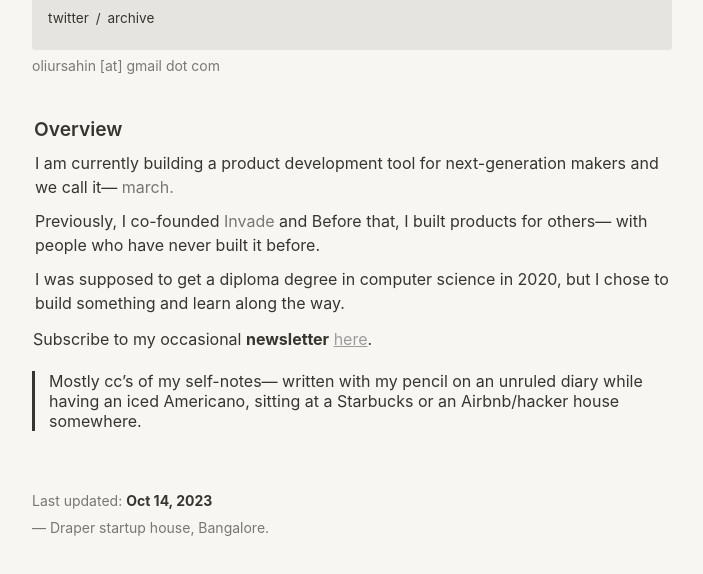
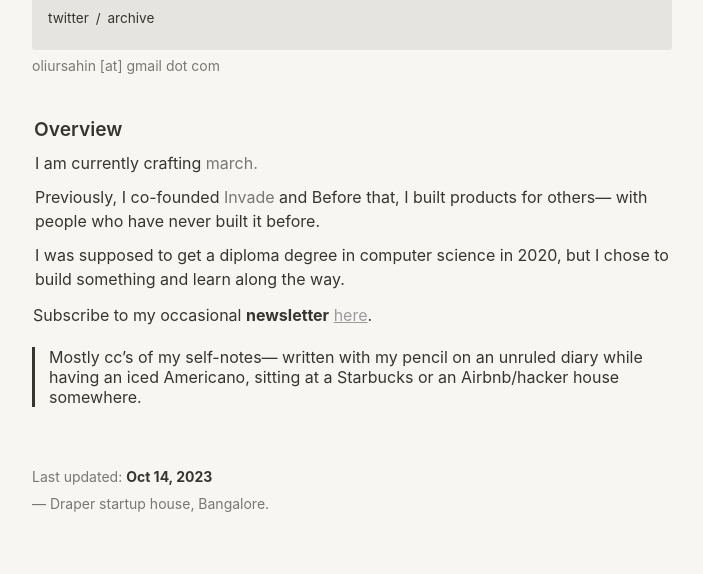
Before and after one commit to oliursahin/newsletter, a plain HTML site: page index.html in a window 1280 px wide. Shown: the part 112-686 px from the top of the page, without its empty margins (288-991 px from the left). Drawn offline with Linux system fonts and the light colour scheme.

Commit message:
Update index.html

```diff
--- a/index.html
+++ b/index.html
@@ -30,7 +30,7 @@
 
       <div class="content-div">
         <p>
-          I am currently building a product development tool for next-generation makers and we call it—
+          I am currently crafting
           <a href="https://trymarch.dev" target="_blank">march.</a>
         </p>
 
```
